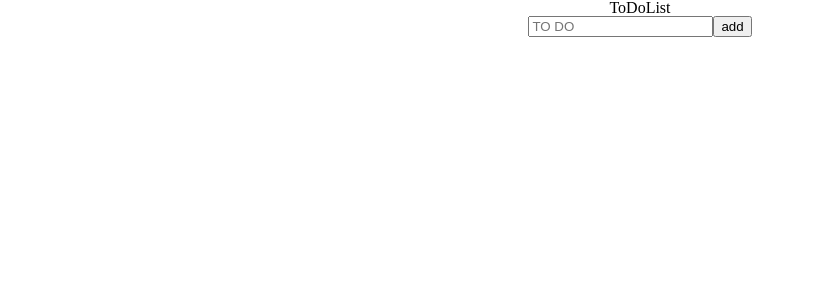
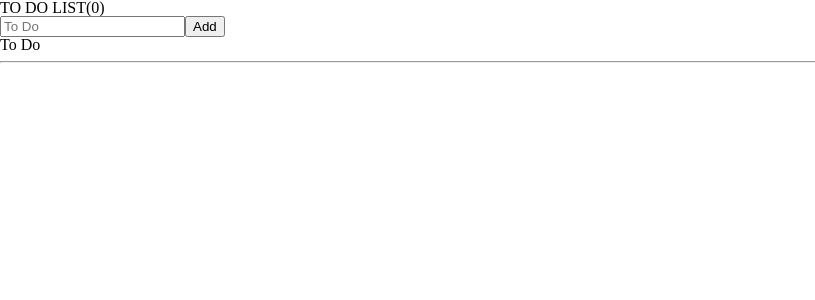
Before and after one commit to SwimmingRiver/mylog, a React (Create React App) app: page / in a window 1280 px wide. Shown: the top 300 px of the page, without its empty margins (0-815 px from the left). Built offline with nearby package versions, Linux system fonts and the light colour scheme.

Commit message:
todoList update

```diff
--- a/src/ToDoList/ToDoList.jsx
+++ b/src/ToDoList/ToDoList.jsx
@@ -1,5 +1,6 @@
 import  styled  from 'styled-components';
 import { useState } from 'react';
+import { useEffect } from 'react';
 
 const Wrapper = styled.div`
     text-align: center;
@@ -25,50 +26,56 @@ const List = styled.li`
 `;
 
 function ToDoList(){
-    const [todo,setTodo]=useState({
-        todo:"",
-        index:0,
-        state:"",
-    });
-    const [todoArr,setTodoArr]=useState([]);
-    const Add = (e)=>{
-        e.preventDefault();
-       if(todo===""){
-           return;
-        }
-       setTodoArr((item,index)=>[todo, ...{
-           todo:item,
-           index:index,
-           state:"to do",
-       }]);
-       setTodo("");
-       console.log(todoArr)
-    }
-    const Input =(e)=>{
-        let number = 0;
-        number++;
-        setTodo(
-            {
-                todo:e.target.value,
-                index:number,
-                state:"to do",
-            }
-        );
-        console.log(e.target.value)
-
-    }
-    return(
-      <Wrapper>
-      <h1>ToDoList</h1>
+    const [todo, setTodo] = useState("");
+    //const [done,setDone]=useState(false);
+  let todoObj = {
+    todo: todo,
+    index: Number,
+    done: false
+  };
+  const [todoArr, setTodoArr] = useState([]);
+  const Typing = (e) => {
+    setTodo(e.target.value);
+  };
+  const Add = (e) => {
+    e.preventDefault();
+    if(todo === ""){return}
+    setTodoArr((i) => [todoObj.todo, ...i]);
+    setTodo("")
+    console.log(todoObj);
+  };
+  const DoOrDone = (i,e) => {
+   let arr = [];
+   arr[i]=[e];
+   if(e===true){e=false}
+    else{e=true}
+    console.log(i,e);
+  };
+  const Undo = (arr,i )=> {
+    arr.splice(i,1);
+    setTodoArr((i)=>[...arr]);
+  };// 식제는 되는데 업데이트가 바로 안됨
+  const Edit=()=>{return "edit"}
+  return (
+    <>
+      <h1>TO DO LIST({todoArr.length})</h1>
       <form onSubmit={Add}>
-          <input  onChange={Input} value={todo.todo} type='text' placeholder="TO DO"/>
-          <button>add</button>
+        <input onChange={Typing} placeholder="To Do" type="text" value={todo} />
+        <button>Add</button>
       </form>
       <ul>
-          {todoArr.map((i,num)=>(<li key={num}>{todoArr[num]}<button>check</button></li>))}
+        To Do <hr/>
+        {todoArr.map((item, index) => (
+          <li key={(todoObj.index = index)}>
+            {todoObj.done ? "done!" : item}
+            <button onClick={()=>DoOrDone(todoObj.index,todoObj.done)}>Done</button>
+            <button onClick={()=>Undo(todoArr,index)}>Undo</button>
+            <button onClick={Edit}>Edit</button>
+          </li>
+        ))}
       </ul>
-      </Wrapper>
-    )
+    </>
+  );
 }
 
 export default ToDoList;
```
